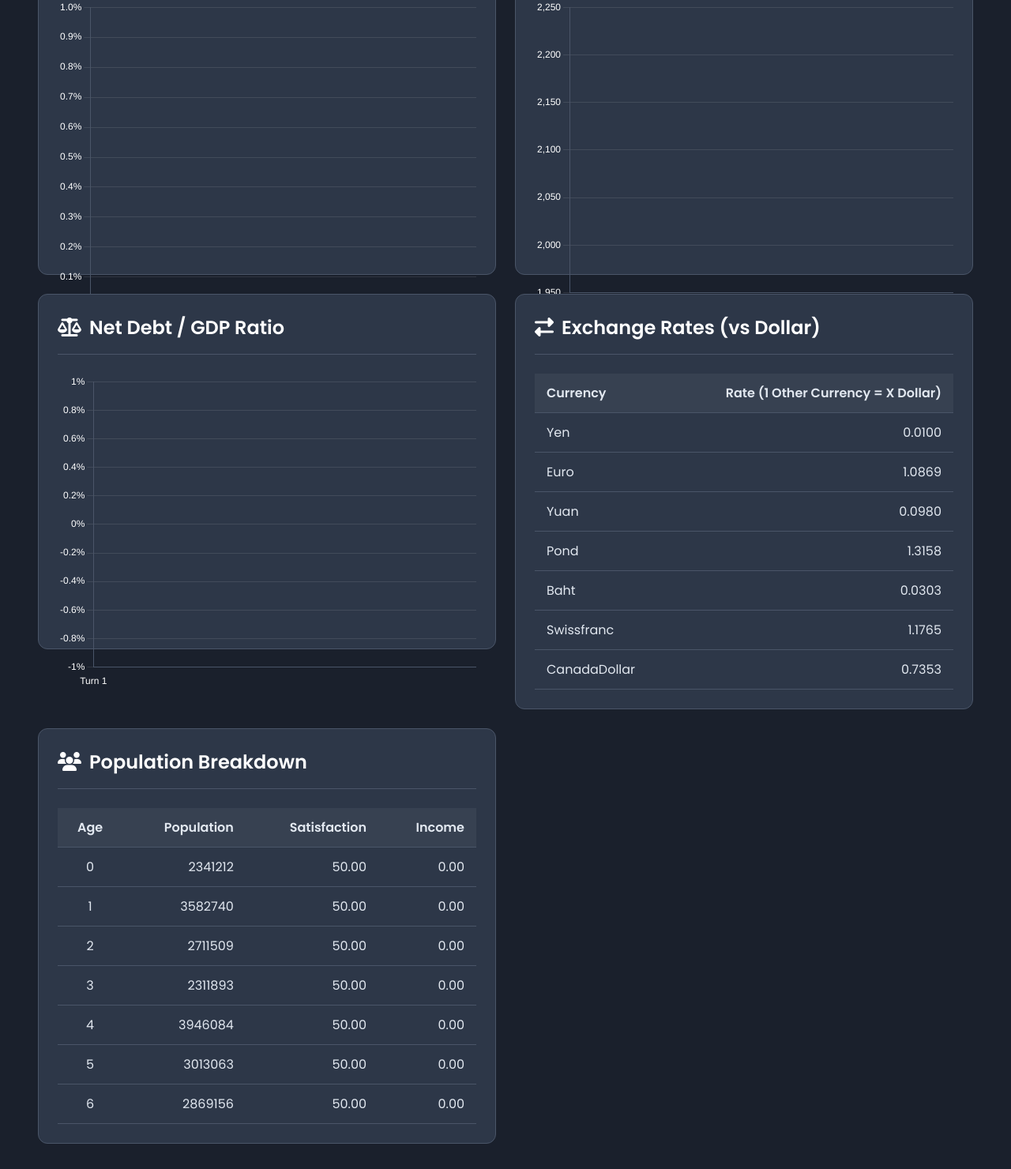
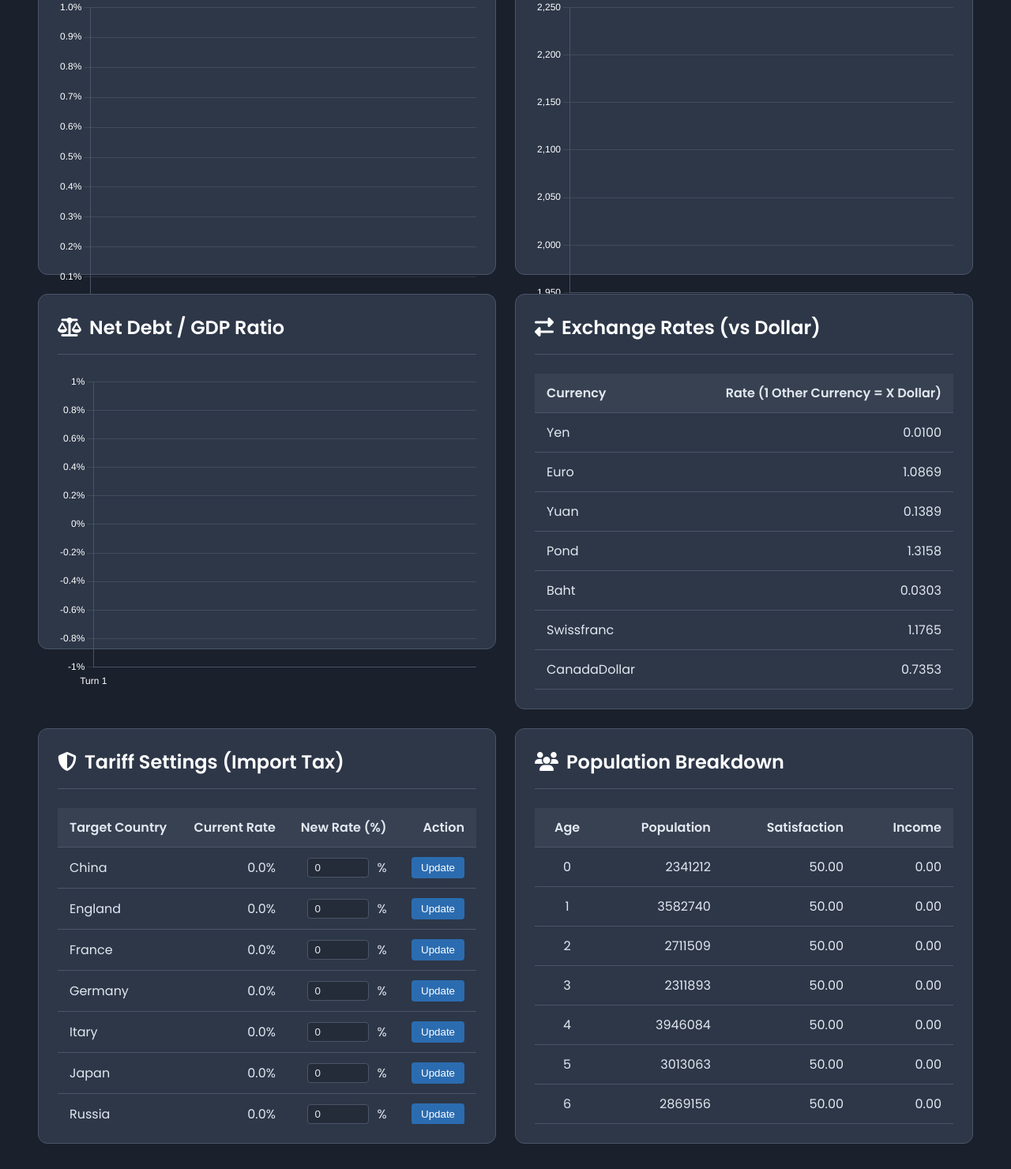
Before and after one commit to OT20031003/NewMyGame, a Flask app: page /country/USA in a window 1280 px wide. Shown: the part 3590-5070 px from the top of the page at 79% size. Run offline with Flask 3, Linux system fonts and the light colour scheme.

Commit message:
tarrif but price incorect

```diff
--- a/app.py
+++ b/app.py
@@ -9,13 +9,13 @@
 # グローバルなWorldオブジェクト
 turn_year = 3
 world = None
-# ★追加: Currency Index の基準ターン設定
+# Currency Index の基準ターン設定
 CURRENCY_INDEX_BASE_TURN = 80
 # 初期化関数
 def initialize_world(Load):
     global world
     world = World(turn_year, index_base_turn=CURRENCY_INDEX_BASE_TURN)
-    # ★修正: initial_price を追加して個別に物価レベルを設定
+    # initial_price を追加して個別に物価レベルを設定
     default_countries = [
         # 日本: 円安反映 (1ドル=150円想定)。物価15000, 給与係数150 -> 購買力維持
         Country(name="Japan", money_name="Yen", turn_year=turn_year, population_p=5.99, salary_p=0.1*140.0, initial_price=0.1*5000, selfoperation=True, industry_p=1200, military_p=200),
@@ -35,7 +35,7 @@
         Country(name="Switzerland", money_name="Swissfranc", turn_year=turn_year, population_p=4.9, salary_p=0.1*3.4, initial_price=0.1*140, selfoperation=True, industry_p=7500, military_p=250),
 
         # 中国: 人口多, 物価安(1ドル=7.2元), 給与低めだが産業力最強クラス
-        Country(name="China", money_name="Yuan", turn_year=turn_year, population_p=7.0, salary_p=0.1*1.0, initial_price=0.1*100, selfoperation=True, industry_p=200, military_p=1500),
+        Country(name="China", money_name="Yuan", turn_year=turn_year, population_p=7.0, salary_p=0.1*1.0, initial_price=0.1*100, selfoperation=True, industry_p=2000, military_p=1500),
 
         # イギリス: ポンド (1ドル=0.76ポンド想定)
         Country(name="England", money_name="Pond", turn_year=turn_year, population_p=5.66, salary_p=0.1*2.0, initial_price=0.1*70, selfoperation=True, industry_p=3500, military_p=300),
@@ -50,13 +50,13 @@
     # === 通貨の初期設定 ===
     # value は「1 USD = 何単位の通貨か」を表すレートとして設定します。
     # base_currency=True の通貨(Dollar)が基準になります。
-    # ★修正: is_major=True で主要通貨バスケットに含めるかを指定
+    # is_major=True で主要通貨バスケットに含めるかを指定
 
     default_money = [
         Money(name="Yen", interest=0.25, value=100.00, base_currency=False, is_major=True), # 主要通貨
         Money(name="Dollar", interest=4.5, value=1.0, base_currency=True, is_major=True),   # 基軸通貨(主要)
         Money(name="Euro", interest=3.5, value=0.92, base_currency=False, is_major=True),   # 主要通貨
-        Money(name="Yuan", interest=3.0, value=10.20, base_currency=False, is_major=False),   # 主要通貨
+        Money(name="Yuan", interest=3.0, value=7.20, base_currency=False, is_major=False),   # 主要通貨
         Money(name="Pond", interest=4.0, value=0.76, base_currency=False, is_major=True),   # 主要通貨
         Money(name="Baht", interest=2.5, value=33.0, base_currency=False, is_major=False),  # 非主要通貨
         Money(name="Swissfranc", interest=1.0, value=0.85, base_currency=False, is_major=False), # 主要通貨
@@ -66,7 +66,7 @@
     ]
     if Load == True:
         world.load()
-        # ★追加: Load時はWorldが再作成されない場合があるので、変数を強制的にセット
+        # Load時はWorldが再作成されない場合があるので、変数を強制的にセット
         world.index_base_turn = CURRENCY_INDEX_BASE_TURN
     else :
         for money in default_money:
@@ -141,7 +141,7 @@
     interest_inputs = {}
     print(f"app.py World turn: {world.turn + 1} へ移行")
 
-    # ★変更: 各国の為替介入入力の取得と実行部分
+    # 各国の為替介入入力の取得と実行部分
     for country in world.Country_list:
         intervention_input = request.form.get(f"intervention_{country.name}")
         country.turn_intervention_usd = 0.0
@@ -153,7 +153,7 @@
                     money = next((m for m in world.Money_list if m.name == country.money_name), None)
                     if money:
                         current_rate = money.get_rate()
-                        # ★修正: 第3引数に world.turn を渡す
+                        # 第3引数に world.turn を渡す
                         country.intervene(amount_usd, current_rate, world.turn)
             except ValueError:
                 pass
@@ -179,7 +179,7 @@
         base_inflation = 0.0
         base_trade_balance_ratio = 0.0
         base_gdp_growth = 0.0
-        base_gdp_per_capita_usd = 0.0 # ★追加
+        base_gdp_per_capita_usd = 0.0
 
         # 基軸通貨を探す
         base_money = next((m for m in world.Money_list if m.base_currency), None)
@@ -204,7 +204,7 @@
 
                     # 実際の増減
                     actual_usd_change = c.usd - prev_usd
-                    # ★重要: 純粋な貿易収支 = 実際の増減 - 介入による増減
+                    # 純粋な貿易収支 = 実際の増減 - 介入による増減
                     # 基軸通貨国も介入する場合に備えて同じロジックを適用
                     trade_balance = actual_usd_change - getattr(c, 'turn_intervention_usd', 0.0)
 
@@ -214,7 +214,7 @@
                 if total_gdp_usd > 0:
                     base_trade_balance_ratio = (total_trade_balance / total_gdp_usd) * 100
 
-                # ★追加: 基軸通貨エリアの一人当たりGDP (USD)
+                # 基軸通貨エリアの一人当たりGDP (USD)
                 b_total_gdp_usd = sum(c.get_gdp_usd() for c in b_countries)
                 b_total_pop = sum(c.get_population() for c in b_countries)
                 if b_total_pop > 0:
@@ -232,15 +232,15 @@
             avg_inflation = 0.0
             avg_gdp_growth = 0.0
             area_trade_balance_ratio = 0.0
-            intervention_ratio = 0.0 # ★追加: 介入比率
-            avg_gdp_per_capita_usd = 0.0 # ★追加
+            intervention_ratio = 0.0
+            avg_gdp_per_capita_usd = 0.0
 
             if countries:
                 avg_inflation = sum(c.price.get_price_change_rate() for c in countries) / len(countries)
                 avg_gdp_growth = sum(c.get_gdp_change() for c in countries) / len(countries)
 
                 total_trade_balance = 0.0
-                total_intervention_usd = 0.0 # ★追加
+                total_intervention_usd = 0.0
                 total_gdp_usd = 0.0
 
                 for c in countries:
@@ -248,7 +248,7 @@
                     prev_usd = c.past_usd[-2] if len(c.past_usd) >= 2 else c.usd
                     actual_usd_change = c.usd - prev_usd
 
-                    # ★重要: 純粋な貿易収支 = 実際の増減 - 介入による増減
+                    # 純粋な貿易収支 = 実際の増減 - 介入による増減
                     # c.turn_intervention_usd はこのターンの介入額
                     current_intervention = getattr(c, 'turn_intervention_usd', 0.0)
                     trade_balance = actual_usd_change - current_intervention
@@ -259,10 +259,10 @@
 
                 if total_gdp_usd > 0:
                     area_trade_balance_ratio = (total_trade_balance / total_gdp_usd) * 100
-                    # ★追加: 介入比率の計算 (介入額 / GDP)
+                    # 介入比率の計算 (介入額 / GDP)
                     intervention_ratio = (total_intervention_usd / total_gdp_usd) * 100
 
-                # ★追加: 対象通貨エリアの一人当たりGDP (USD)
+                # 対象通貨エリアの一人当たりGDP (USD)
                 c_total_gdp_usd = sum(c.get_gdp_usd() for c in countries)
                 c_total_pop = sum(c.get_population() for c in countries)
                 if c_total_pop > 0:
@@ -273,13 +273,12 @@
                 # ユーザー入力がある場合
                 values = interest_inputs[money_name]
                 avg_input_interest = sum(values) / len(values)
-                # ★修正: intervention_ratio を渡す
                 money.change_interest(avg_input_interest,
                                       avg_inflation, area_trade_balance_ratio, avg_gdp_growth,
                                       base_interest, base_inflation, base_trade_balance_ratio, base_gdp_growth,
                                       intervention_ratio=intervention_ratio,
-                                      avg_gdp_per_capita_usd=avg_gdp_per_capita_usd, # ★追加
-                                      base_gdp_per_capita_usd=base_gdp_per_capita_usd # ★追加
+                                      avg_gdp_per_capita_usd=avg_gdp_per_capita_usd,
+                                      base_gdp_per_capita_usd=base_gdp_per_capita_usd
                                       )
             else:
                 # 自動または維持
@@ -298,22 +297,21 @@
                         base_interest
                     )
 
-                    # 金利を更新 (★修正: intervention_ratio を渡す)
+                    # 金利を更新
                     money.stay_interest(avg_inflation, area_trade_balance_ratio, avg_gdp_growth,
                                         base_interest, base_inflation, base_trade_balance_ratio, base_gdp_growth,
                                         new_interest=decided_interest,
                                         intervention_ratio=intervention_ratio,
-                                        avg_gdp_per_capita_usd=avg_gdp_per_capita_usd, # ★追加
-                                        base_gdp_per_capita_usd=base_gdp_per_capita_usd # ★追加
+                                        avg_gdp_per_capita_usd=avg_gdp_per_capita_usd,
+                                        base_gdp_per_capita_usd=base_gdp_per_capita_usd
                                         )
                 else:
                     # 自律操作でない（かつユーザー入力もない）場合は現状維持
-                    # ★修正: intervention_ratio を渡す
                     money.stay_interest(avg_inflation, area_trade_balance_ratio, avg_gdp_growth,
                                         base_interest, base_inflation, base_trade_balance_ratio, base_gdp_growth,
                                         intervention_ratio=intervention_ratio,
-                                        avg_gdp_per_capita_usd=avg_gdp_per_capita_usd, # ★追加
-                                        base_gdp_per_capita_usd=base_gdp_per_capita_usd # ★追加
+                                        avg_gdp_per_capita_usd=avg_gdp_per_capita_usd,
+                                        base_gdp_per_capita_usd=base_gdp_per_capita_usd
                                         )
 
     # --- 内部関数定義: 予算の適用ロジック ---
@@ -454,7 +452,7 @@
     if not target_money:
         return "Currency for country not found", 404
 
-    # ★追加: 全国のデータを集計して比較用データを作成
+    # 全国のデータを集計して比較用データを作成
     all_countries_data = {}
     for c in world.Country_list:
         # GDP History (USD)
@@ -478,7 +476,7 @@
         all_countries_data[c.name] = {
             "gdp_usd_history": gdp_usd_history,
             "gdp_per_capita_history": gdp_per_capita_history,
-            "industry_history": c.industry.past_power # ★追加: 産業力履歴
+            "industry_history": c.industry.past_power # 産業力履歴
         }
 
     # mp: 他通貨との為替レートを格納する辞書
@@ -544,10 +542,29 @@
         mp=mp,
         real_interest_diff_data=real_interest_diff_data,
         base_country_name=base_country.name if base_country else "Base",
-        # ★追加: 基準ターンをテンプレートに渡す
         index_base_turn=CURRENCY_INDEX_BASE_TURN,
-        # ★追加: 全国家データ（比較用）
         all_countries_data=all_countries_data
     )
+
+# === ★追加: 関税設定を更新するルート ===
+@app.route('/update_tariff', methods=['POST'])
+def update_tariff():
+    country_name = request.form.get('country_name')
+    target_name = request.form.get('target_name')
+
+    try:
+        tariff_rate = float(request.form.get('tariff_rate', 0.0))
+        # %入力(0-100)を内部値(0.0-1.0)へ変換
+        tariff_rate_val = tariff_rate / 100.0
+    except ValueError:
+        tariff_rate_val = 0.0
+
+    country = next((c for c in world.Country_list if c.name == country_name), None)
+    if country:
+        country.set_tariff(target_name, tariff_rate_val)
+        print(f"Updated Tariff: {country.name} -> {target_name} : {tariff_rate}%")
+
+    return redirect(url_for('show_country', name=country_name))
+
 if __name__ == '__main__':
     app.run(host='0.0.0.0')
--- a/templates/country_detail.html
+++ b/templates/country_detail.html
@@ -319,6 +319,43 @@
                     </table>
                 </div>
             </div>
+
+            <div class="card table-card">
+                <h2><i class="fas fa-shield-alt"></i> Tariff Settings (Import Tax)</h2>
+                <div class="table-container">
+                    <table>
+                        <thead>
+                            <tr>
+                                <th style="text-align: left;">Target Country</th>
+                                <th>Current Rate</th>
+                                <th>New Rate (%)</th>
+                                <th>Action</th>
+                            </tr>
+                        </thead>
+                        <tbody>
+                            {% for other_name in all_countries_data.keys()|sort %}
+                                {% if other_name != country.name %}
+                                <tr>
+                                    <td style="text-align: left;">{{ other_name }}</td>
+                                    <td>{{ (country.get_tariff(other_name) * 100)|round(1) }}%</td>
+                                    <td>
+                                        <form action="{{ url_for('update_tariff') }}" method="post" style="display: flex; justify-content: flex-end; align-items: center; gap: 10px;">
+                                            <input type="hidden" name="country_name" value="{{ country.name }}">
+                                            <input type="hidden" name="target_name" value="{{ other_name }}">
+                                            <input type="number" name="tariff_rate" step="1" min="0" max="100" value="{{ (country.get_tariff(other_name) * 100)|int }}" style="background-color: rgba(0, 0, 0, 0.2); border: 1px solid var(--border-color); color: var(--text-color); padding: 4px 8px; border-radius: 4px; width: 60px;"> %
+                                    </td>
+                                    <td>
+                                            <button type="submit" style="padding: 6px 12px; background-color: var(--primary-color); color: white; border: none; border-radius: 4px; cursor: pointer; font-weight: 500;">Update</button>
+                                        </form>
+                                    </td>
+                                </tr>
+                                {% endif %}
+                            {% endfor %}
+                        </tbody>
+                    </table>
+                </div>
+            </div>
+
             <div class="card table-card">
                 <h2><i class="fas fa-users"></i> Population Breakdown</h2>
                 <div class="table-container">
@@ -354,7 +391,7 @@
     </div>
 
     <script>
-        // ★追加: 比較機能用のデータと変数
+        // 比較機能用のデータと変数
         const allCountriesData = {{ all_countries_data|tojson }};
         const comparisonColors = [
             '#EF4444', '#F59E0B', '#10B981', '#3B82F6', '#6366F1',
@@ -383,7 +420,7 @@
         const usdHistory = {{ country.past_usd|tojson }};
         const isBaseCurrency = {{ 'true' if money.base_currency else 'false' }};
 
-        // --- ★追加: 実質GDP (Real GDP) の計算 ---
+        // --- 実質GDP (Real GDP) の計算 ---
         const realGdpValues = [];
         const basePrice = priceValues.length > 0 ? priceValues[0] : 100.0;
         const dataLen = Math.min(gdpValues.length, priceValues.length);
@@ -435,7 +472,7 @@
             else gdpPerCapitaUsdData.push(0);
         }
 
-        // --- ★追加: 貿易収支 (Trade Balance) データの読み込み ---
+        // --- 貿易収支 (Trade Balance) データの読み込み ---
         // Python側で記録されたデータをそのまま使用
         const tradeBalanceData = {{ country.past_trade_balance|tojson }};
 
@@ -643,7 +680,7 @@
             }
         });
 
-        // ★追加: 実質GDPチャート生成
+        // 実質GDPチャート生成
         chartInstances.realGdpChart = new Chart(document.getElementById("realGdpChart"), {
             type: 'line',
             data: {
@@ -730,7 +767,7 @@
             }
         });
 
-        // --- ★追加: 貿易収支チャートの定義 ---
+        // 貿易収支チャートの定義
         chartInstances.tradeBalanceChart = new Chart(document.getElementById("tradeBalanceChart"), {
             type: 'bar',
             data: {
@@ -967,7 +1004,7 @@
             return dataArray.slice(dataArray.length - count);
         }
 
-        // --- ★追加: 比較機能ロジック ---
+        // --- 比較機能ロジック ---
         function toggleCountryComparison(checkbox, countryName) {
             if (checkbox.checked) {
                 activeComparisons.add(countryName);
```
Also changed, not shown: Country.py (+62 -9 lines), World.py (+35 -11 lines).
